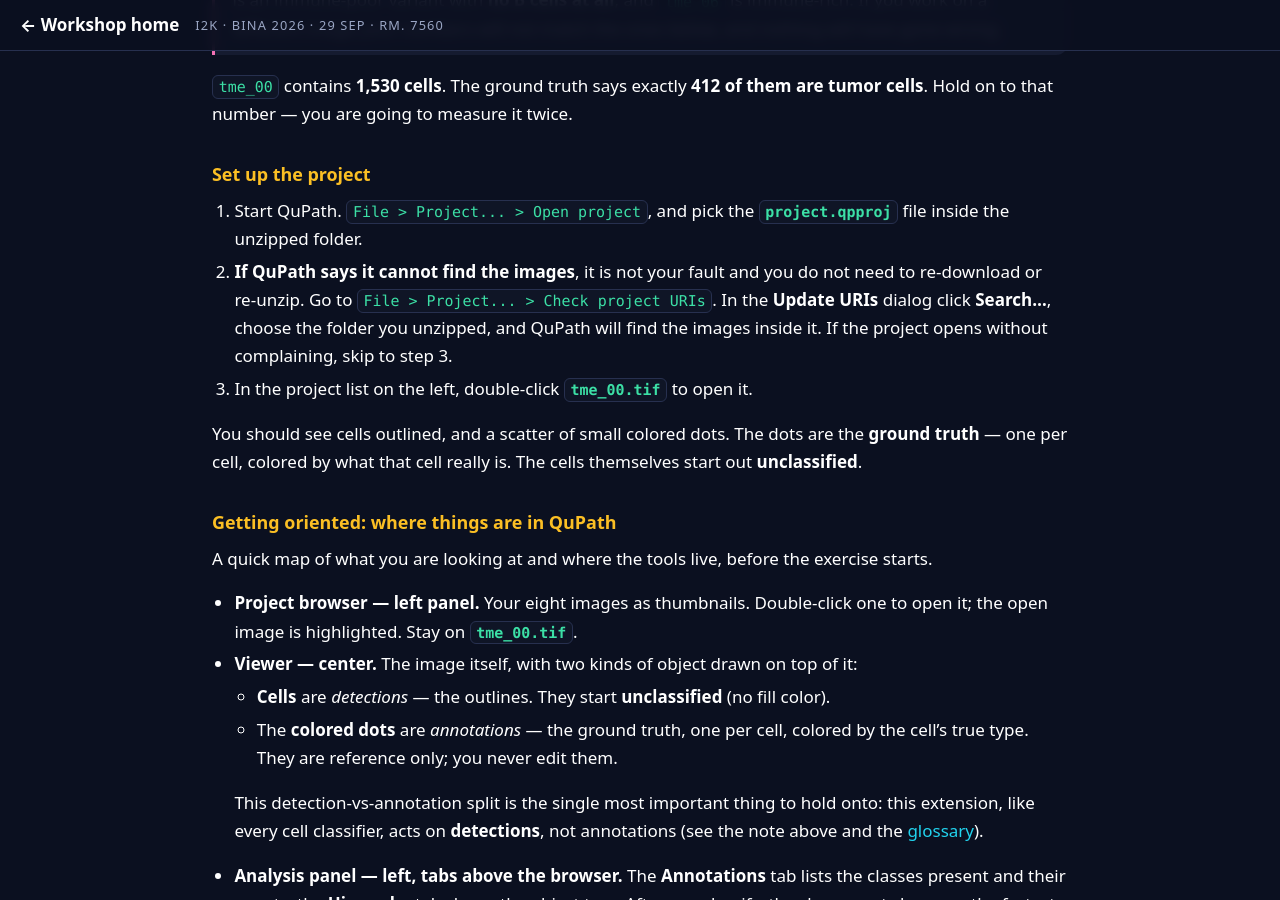
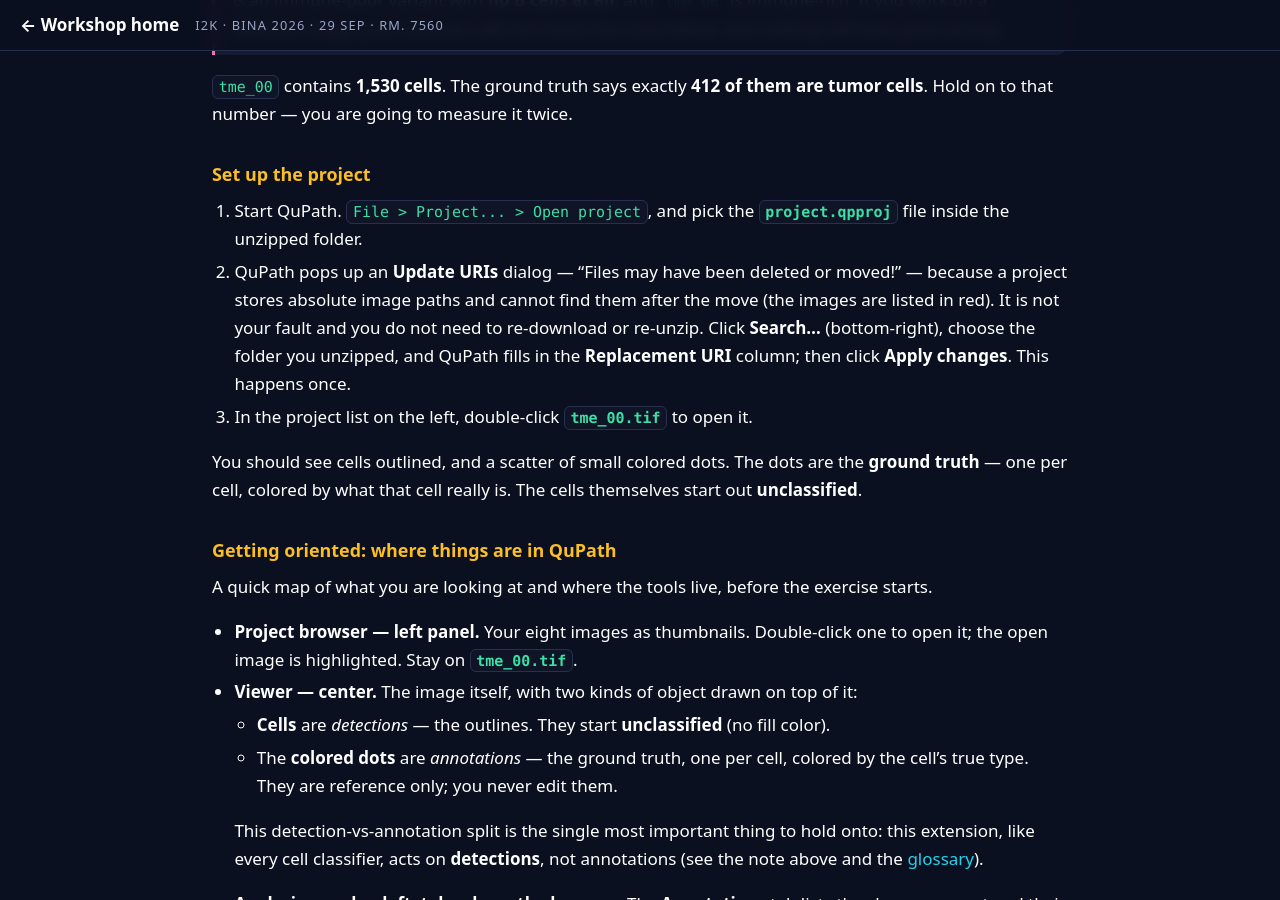
Before and after one commit to MichaelSNelson/BINA-I2K-2026-QuPath-Extensions, a Jekyll site: the page built from docs/07-classify-object-subset.md, in a window 1280 px wide and 900 px high, scrolled down 2456 px. Built offline with Jekyll 4.4.1, drawn with Linux system fonts in a browser that asks for light colours.

Commit message:
Fix URI-relocation wording: QuPath auto-pops Update URIs on open (Search + Apply changes)

```diff
--- a/docs/07-classify-object-subset.md
+++ b/docs/07-classify-object-subset.md
@@ -107,10 +107,11 @@
 
 1. Start QuPath. `File > Project... > Open project`, and pick the **`project.qpproj`** file
    inside the unzipped folder.
-2. **If QuPath says it cannot find the images**, it is not your fault and you do not need to
-   re-download or re-unzip. Go to `File > Project... > Check project URIs`. In the **Update
-   URIs** dialog click **Search...**, choose the folder you unzipped, and QuPath will find the
-   images inside it. If the project opens without complaining, skip to step 3.
+2. QuPath pops up an **Update URIs** dialog — "Files may have been deleted or moved!" — because
+   a project stores absolute image paths and cannot find them after the move (the images are
+   listed in red). It is not your fault and you do not need to re-download or re-unzip. Click
+   **Search...** (bottom-right), choose the folder you unzipped, and QuPath fills in the
+   **Replacement URI** column; then click **Apply changes**. This happens once.
 3. In the project list on the left, double-click **`tme_00.tif`** to open it.
 
 You should see cells outlined, and a scatter of small colored dots. The dots are the
```
Also changed, not shown: docs/presented/confusion-matrix.md (+4 -3 lines).
